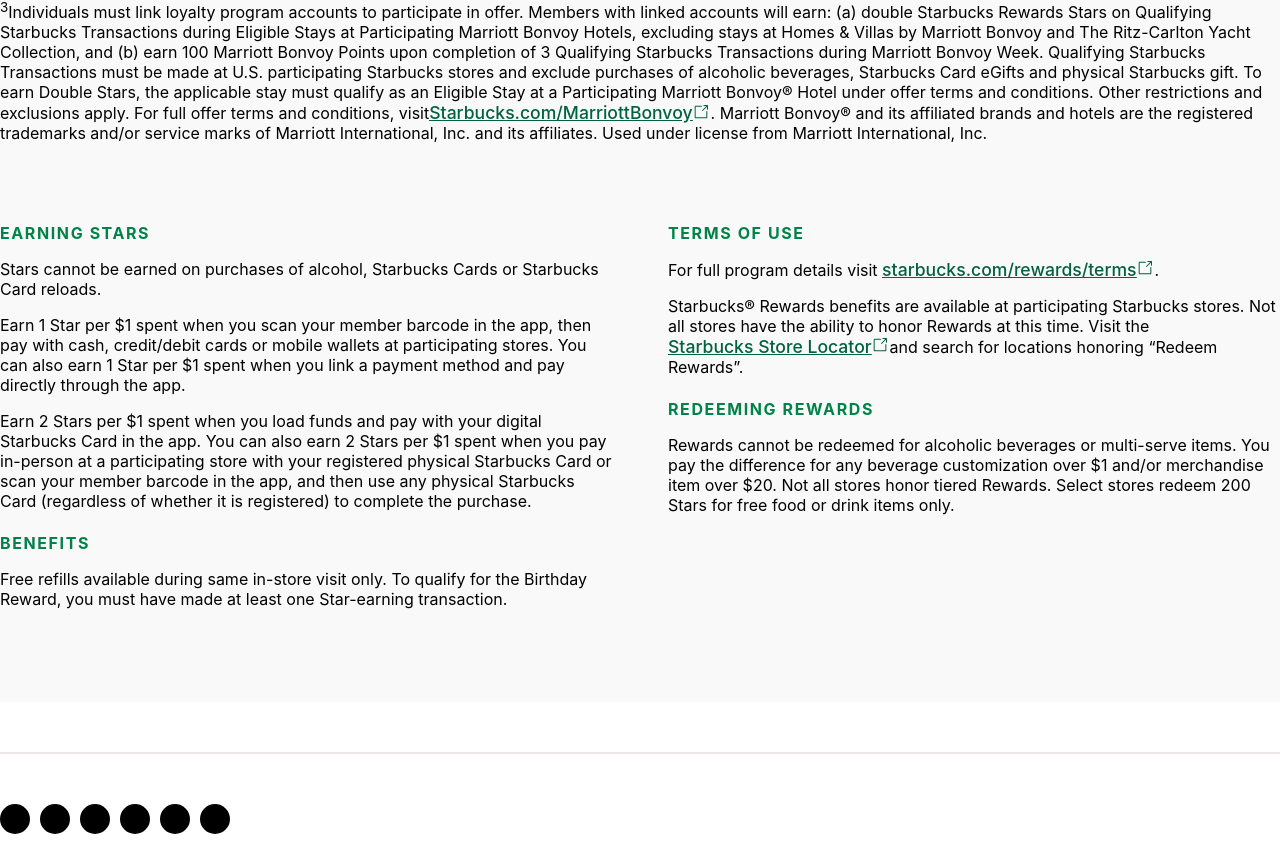
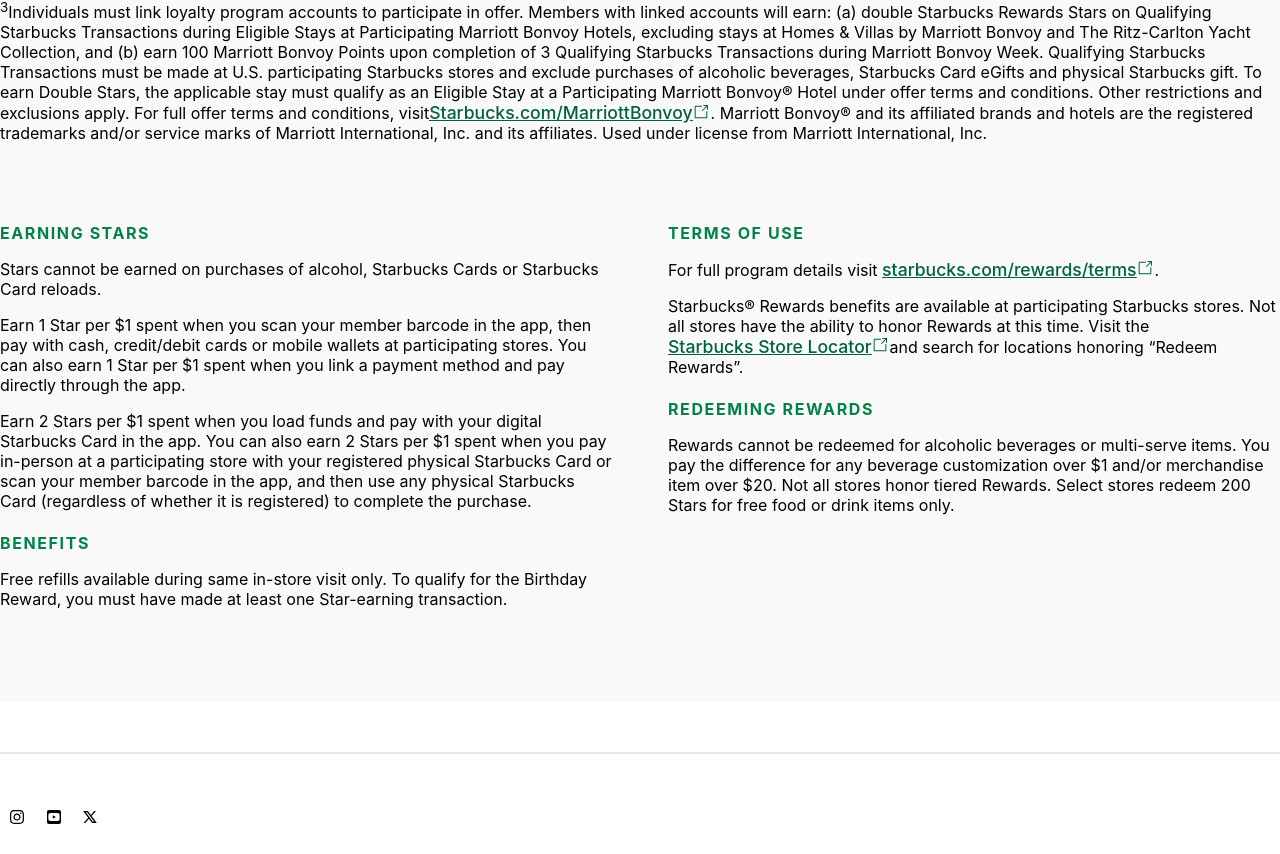
Before and after one commit to GansitoMX/starbucks, a React (Create React App) app: page / in a window 1280 px wide. Shown: the part 5150-6004 px from the top of the page. Built offline with nearby package versions, Linux system fonts and the light colour scheme.

Commit message:
footer
footer

```diff
--- a/src/components/Footer.css
+++ b/src/components/Footer.css
@@ -33,3 +33,35 @@
 .icon:hover {
     transform: scale(1.1); /* Efecto de crecimiento en hover */
 }
+
+.social-icons-flex{
+    display: flex;
+    flex-wrap: wrap;
+    margin-left: -5px;
+}
+.sm-mr1 {
+    margin-right: .4rem;
+    list-style: none;
+}
+
+.icon-button{
+    min-width: 30px;
+    min-height: 30px;
+    position: relative;
+    display: inline-block;
+    color: #000;
+    background: initial;
+    cursor: pointer;
+
+}
+
+.icon-sm{
+    width: 20;
+    height: 20px;
+    overflow: visible;
+    fill: currentColor;
+    left: 50%;
+    position: absolute;
+    top: 50%;
+    transform: translate(-50%,-50%);
+}
--- a/src/components/Footer.js
+++ b/src/components/Footer.js
@@ -1,5 +1,11 @@
 import { Component } from "react";
 import './Footer.css'
+import { ImSpotify } from "react-icons/im";
+import { FaFacebook } from "react-icons/fa";
+import { FaPinterest } from "react-icons/fa6";
+import { FaInstagram } from "react-icons/fa";
+import { FaSquareYoutube } from "react-icons/fa6";
+import { RiTwitterXLine } from "react-icons/ri";
 
 class Footer extends Component {
     render() {
@@ -8,18 +14,39 @@
                 <nav className="footer-max">
                     <div className="d-separator">
                         <hr aria-hidden='true' className="separador"></hr>
+                        <ul class="social-icons-flex">
+                            <li className="sm-mr1">
+                                <a aria-label="spotify" className="icon-button" href="https://open.spotify.com/user/starbucks" >
+                                    <svg className="icon-sm"><ImSpotify /></svg>
+                                </a>
+                            </li>
+                            <li className="sm-mr1">
+                                <a aria-label="facebook" className="icon-button" href="https://facebook.com/starbucks" >
+                                    <svg className="icon-sm"><FaFacebook /></svg>
+                                </a>
+                            </li>
+                            <li className="sm-mr1">
+                                <a aria-label="pinterest" className="icon-button" href="https://open.spotify.com/user/starbucks" >
+                                    <svg className="icon-sm"><FaPinterest /></svg>
+                                </a>
+                            </li>
+                            <li className="sm-mr1">
+                                <a aria-label="instagram" className="icon-button" href="https://open.spotify.com/user/starbucks" >
+                                    <svg className="icon-sm"><FaInstagram /></svg>
+                                </a>
+                            </li>
+                            <li className="sm-mr1">
+                                <a aria-label="youtube" className="icon-button" href="https://open.spotify.com/user/starbucks" >
+                                    <svg className="icon-sm"><FaSquareYoutube /></svg>
+                                </a>
+                            </li>
+                            <li className="sm-mr1">
+                                <a aria-label="x" className="icon-button" href="https://open.spotify.com/user/starbucks" >
+                                    <svg className="icon-sm"><RiTwitterXLine /></svg>
+                                </a>
+                            </li>
+                        </ul>
                     </div>
-                    <ul class="social-icons">
-                        <li><a href="#" class="icon icon-spotify" aria-label="Spotify">
-                            <svg xmlns="http://www.w3.org/2000/svg" width="24" height="24" viewBox="0 0 24 24"><path d="M12.01 2.019c-5.495 0-9.991 4.496-9.991 9.991 0 5.494 4.496 9.99 9.991 9.99 5.494 0 9.99-4.496 9.99-9.99 0-5.495-4.446-9.991-9.99-9.991zm4.595 14.436c-.199.299-.549.4-.85.201-2.349-1.45-5.296-1.75-8.793-.951-.348.102-.648-.148-.748-.449-.101-.35.149-.648.45-.749 3.795-.85 7.093-.499 9.69 1.1.35.149.4.548.251.848zm1.2-2.747c-.251.349-.7.499-1.051.249-2.697-1.646-6.792-2.148-9.939-1.148-.398.101-.85-.1-.949-.498-.101-.402.1-.852.499-.952 3.646-1.098 8.143-.548 11.239 1.351.3.149.45.648.201.998zm.099-2.799c-3.197-1.897-8.542-2.097-11.59-1.146a.938.938 0 0 1-1.148-.6.937.937 0 0 1 .599-1.151c3.547-1.049 9.392-.85 13.089 1.351.449.249.599.849.349 1.298-.25.35-.849.498-1.299.248z"></path></svg>
-                        </a>
-                        </li>
-                        <li><a href="#" class="icon icon-pinterest" aria-label="Pinterest"></a></li>
-                        <li><a href="#" class="icon icon-facebook" aria-label="Facebook"></a></li>
-                        <li><a href="#" class="icon icon-instagram" aria-label="Instagram"></a></li>
-                        <li><a href="#" class="icon icon-x" aria-label="X"></a></li>
-                        <li><a href="#" class="icon icon-youtube" aria-label="YouTube"></a></li>
-                    </ul>
                 </nav>
             </footer>
         )
```
